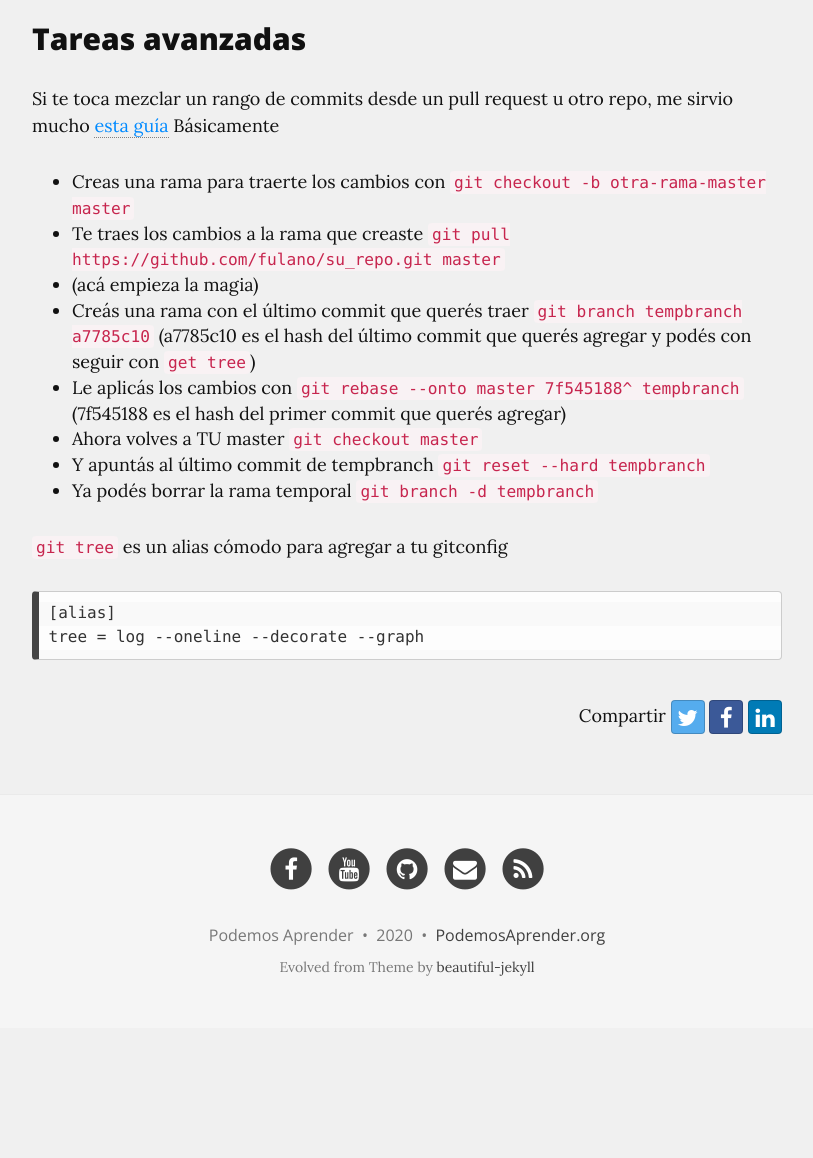
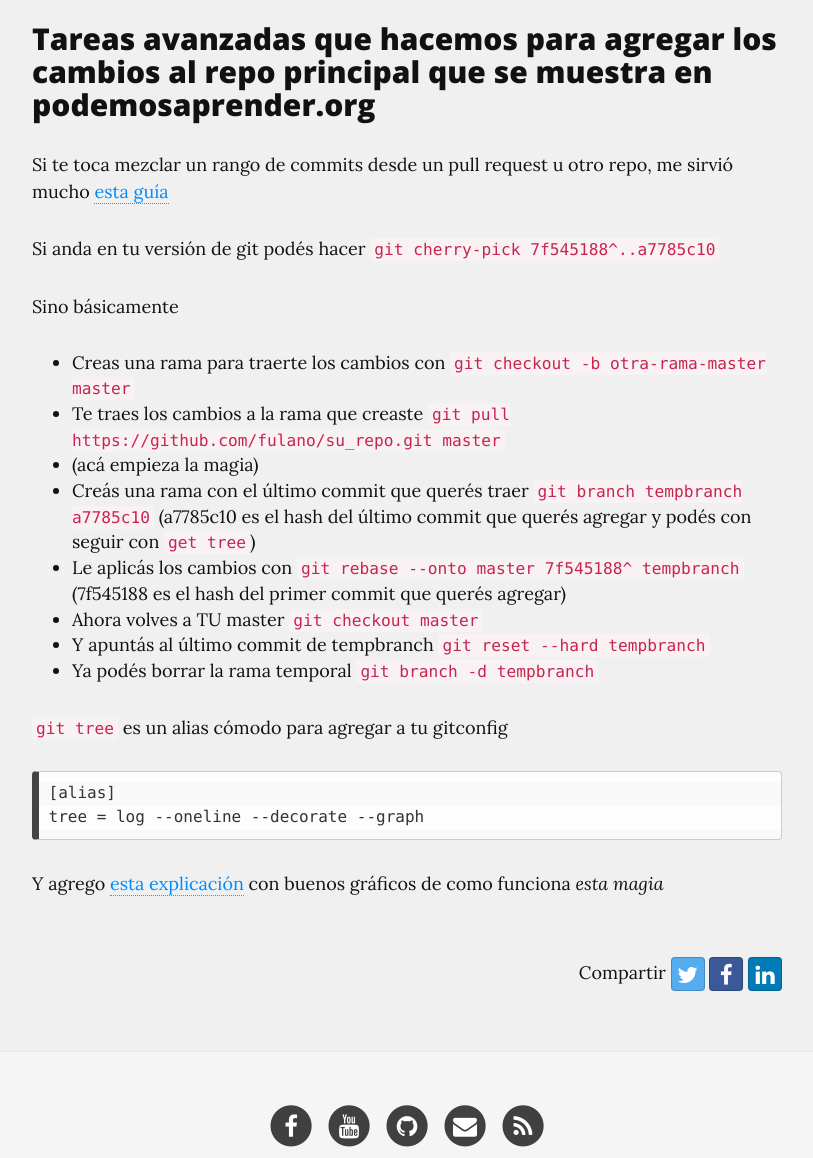
Before and after one commit to podemosaprender/podemosaprender.github.io, a Jekyll site: the page built from _contenidos/10participar/usando-gitpages.md, in a window 1280 px wide and 1400 px high, scrolled down 390 px, cut to the strip 242-1400 px from the top of the window. Shown: the whole strip, without its empty margins (233-1046 px from the left). Built offline with Jekyll 4.4.1, drawn with Linux system fonts in a browser that asks for light colours; nearby versions of some CDN libraries; before the commit the page ends 1660 px from its top, so only the background shows below that.

Commit message:
OK: links

```diff
--- a/_contenidos/10participar/usando-gitpages.md
+++ b/_contenidos/10participar/usando-gitpages.md
@@ -7,9 +7,13 @@ Es fácil compartir archivos en la web, sin instalar nada, e incluso mantener un
 <iframe width="560" height="315" src="https://www.youtube.com/embed/hgp2NEwusUQ" frameborder="0" allow="accelerometer; autoplay; encrypted-media; gyroscope; picture-in-picture" allowfullscreen></iframe>
 
 
-## Tareas avanzadas
+## Tareas avanzadas que hacemos para agregar los cambios al repo principal que se muestra en podemosaprender.org
 
-Si te toca mezclar un rango de commits desde un pull request u otro repo, me sirvio mucho [esta guía](https://feeding.cloud.geek.nz/posts/cherry-picking-range-of-git-commits/) Básicamente
+Si te toca mezclar un rango de commits desde un pull request u otro repo, me sirvió mucho [esta guía](https://feeding.cloud.geek.nz/posts/cherry-picking-range-of-git-commits/)
+
+Si anda en tu versión de git podés hacer `git cherry-pick 7f545188^..a7785c10 `
+
+Sino básicamente
 
 * Creas una rama para traerte los cambios con `git checkout -b otra-rama-master master`
 * Te traes los cambios a la rama que creaste `git pull https://github.com/fulano/su_repo.git master`
@@ -20,10 +24,11 @@ Si te toca mezclar un rango de commits desde un pull request u otro repo, me sir
 * Y apuntás al último commit de tempbranch `git reset --hard tempbranch`
 * Ya podés borrar la rama temporal `git branch -d tempbranch`
 
-
 `git tree` es un alias cómodo para agregar a tu gitconfig
 
 ~~~
 [alias]
 tree = log --oneline --decorate --graph
 ~~~
+
+Y agrego [esta explicación](https://www.atlassian.com/git/tutorials/rewriting-history/git-rebase) con buenos gráficos de como funciona _esta magia_
```
